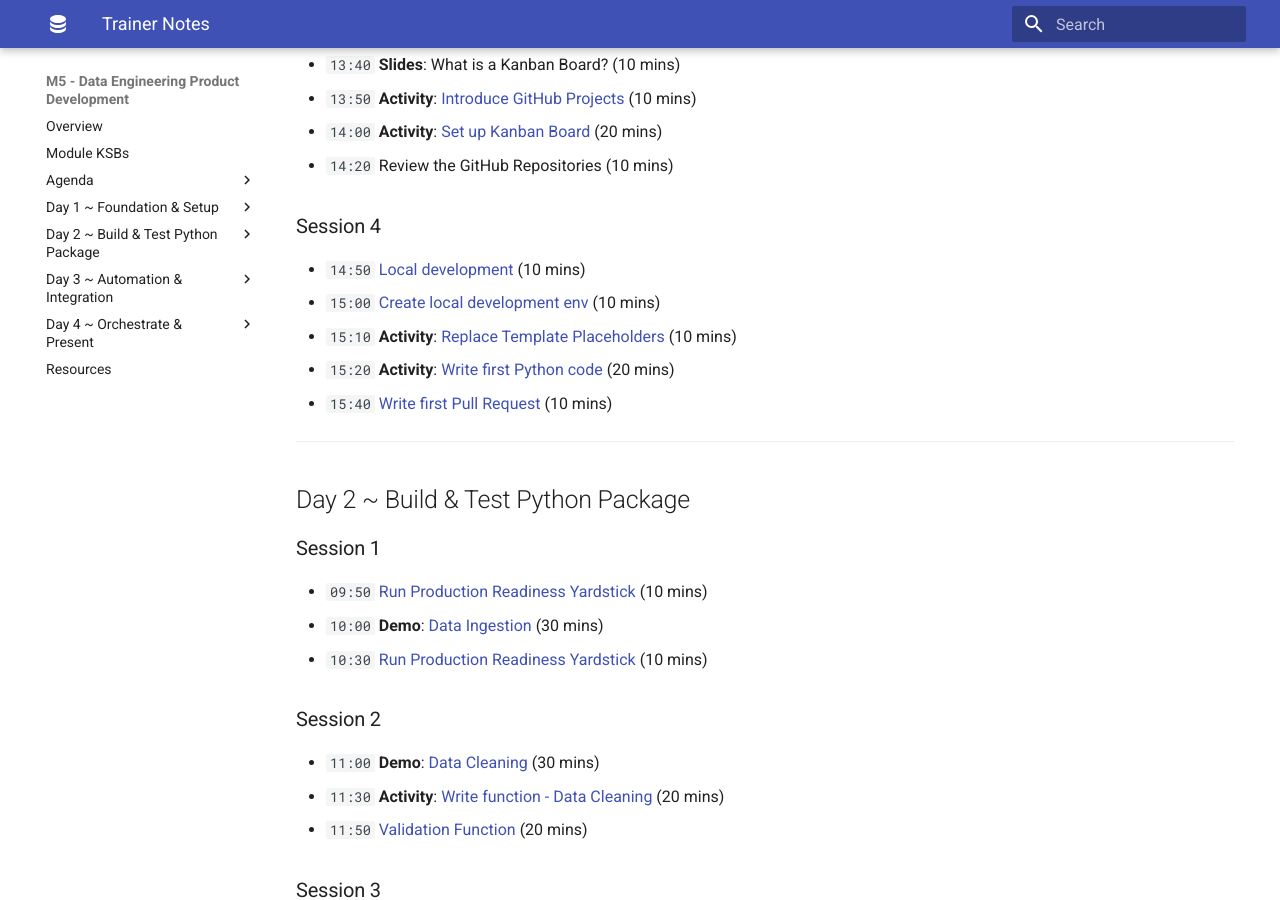
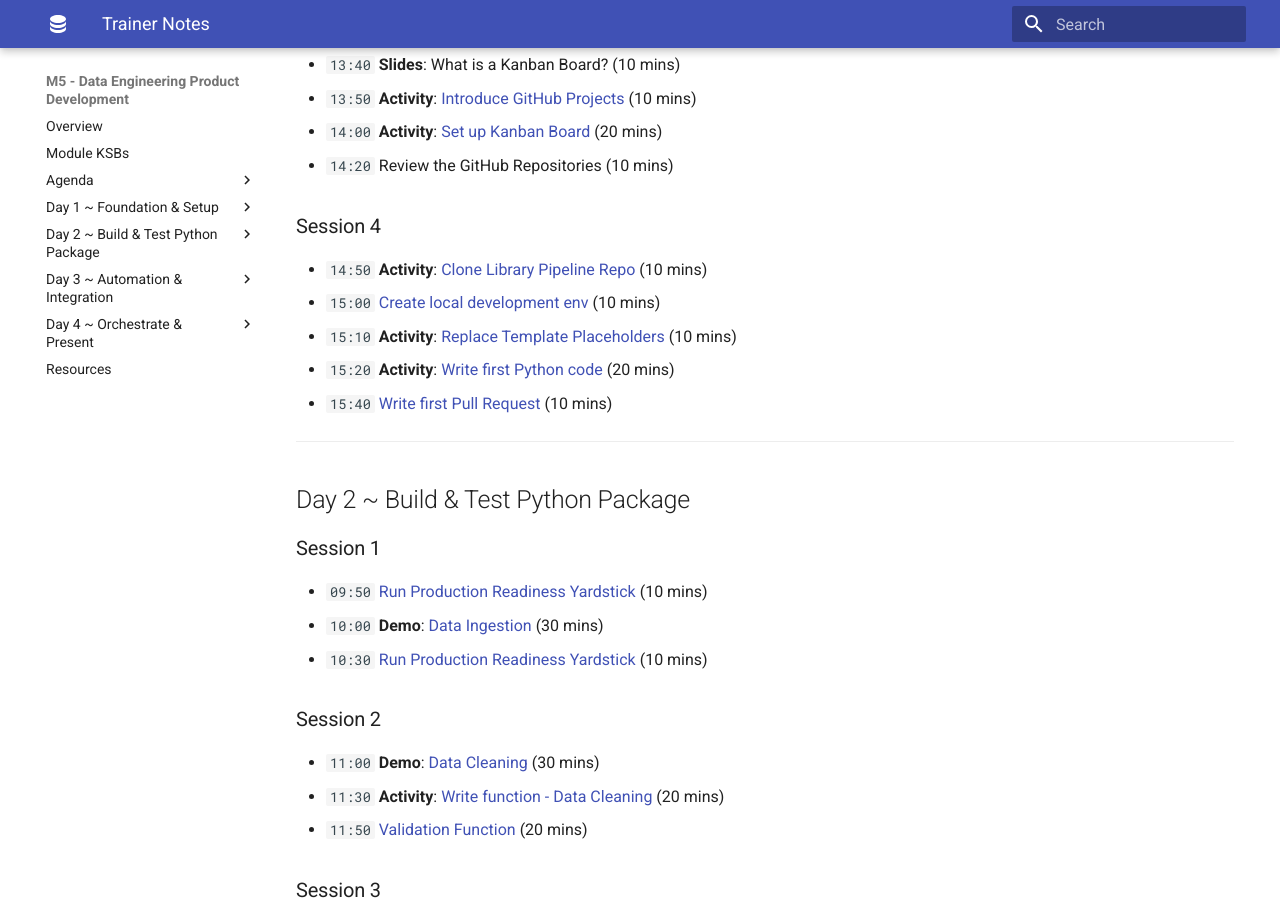
Before and after one commit to qaalabs/DE5M5, an MkDocs documentation site: the page built from docs/trainer.md, in a window 1280 px wide and 900 px high, scrolled down 734 px. Built offline with MkDocs 1.6.1 and Material for MkDocs 9.7.7, drawn with Linux system fonts in a browser that asks for light colours.

Commit message:
Auto commit by uthisha

```diff
--- a/docs/trainer.md
+++ b/docs/trainer.md
@@ -28,7 +28,7 @@
 
 ### Session 4
 
-- `14:50` [Local development](day1/clone-repo.md) (10 mins)
+- `14:50` **Activity**: [Clone Library Pipeline Repo](day1/clone-repo.md) (10 mins)
 - `15:00` [Create local development env](day1/dev-environment.md) (10 mins)
 - `15:10` **Activity**: [Replace Template Placeholders](day1/placeholders.md) (10 mins)
 - `15:20` **Activity**: [Write first Python code](day1/write-code.md) (20 mins)
--- a/mkdocs.yml
+++ b/mkdocs.yml
@@ -25,7 +25,7 @@ nav:
     - "Create a GitHub repository": day1/create-repo.md
     - "Introduce GitHub Projects": day1/create-project.md
     - "Set up Kanban Board": day1/project-tasks.md
-    - "Local development": day1/clone-repo.md
+    - "Clone Library Pipeline Repo": day1/clone-repo.md
     - "Create local development env": day1/dev-environment.md
     - "Replace Template Placeholders": day1/placeholders.md
     - "Write first Python code": day1/write-code.md
--- a/zensical.toml
+++ b/zensical.toml
@@ -20,7 +20,7 @@ nav = [
     {"Create a GitHub repository" = "day1/create-repo.md"},
     {"Introduce GitHub Projects" = "day1/create-project.md"},
     {"Set up Kanban Board" = "day1/project-tasks.md"},
-    {"Local development" = "day1/clone-repo.md"},
+    {"Clone Library Pipeline Repo" = "day1/clone-repo.md"},
     {"Create local development env" = "day1/dev-environment.md"},
     {"Replace Template Placeholders" = "day1/placeholders.md"},
     {"Write first Python code" = "day1/write-code.md"},
```
Also changed, not shown: docs/agenda/day1.md (+1 -1 lines).
